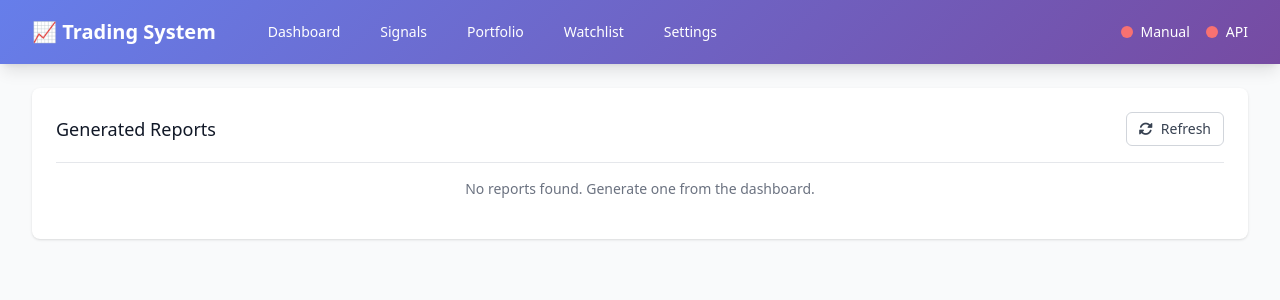
After one commit to kmoganti/stock-trading-system, a FastAPI app: template templates/reports.html in a window 1280 px wide. The commit adds this page. Shown: the top 300 px of the page. Run offline with FastAPI, Linux system fonts and the light colour scheme; the template is opened without the code that fills it, so the values that code supplies are empty; parts of the project's set-up code (start-up, migrations or seed data) failed here and were passed over; some libraries are stand-ins or nearby versions.

Commit message:
report generation enhancements

```diff
--- a/main.py
+++ b/main.py
@@ -212,6 +212,11 @@ async def dashboard(request: Request):
     """Main dashboard page"""
     return templates.TemplateResponse("dashboard.html", {"request": request})
 
+@app.get("/reports")
+async def reports_page(request: Request):
+    """Reports listing page"""
+    return templates.TemplateResponse("reports.html", {"request": request})
+
 @app.get("/signals")
 async def signals_page(request: Request):
     """Signals management page"""
--- /dev/null
+++ b/templates/reports.html
@@ -0,0 +1,63 @@
+{% extends "base.html" %}
+
+{% block title %}Reports - Stock Trading System{% endblock %}
+
+{% block content %}
+<div x-data="reportsPage" class="space-y-6">
+    <div class="bg-white shadow rounded-lg card-shadow">
+        <div class="px-4 py-5 sm:p-6">
+            <div class="flex justify-between items-center mb-4">
+                <h3 class="text-lg leading-6 font-medium text-gray-900">Generated Reports</h3>
+                <button @click="loadReports" class="inline-flex items-center px-3 py-1.5 border border-gray-300 text-sm font-medium rounded-md text-gray-700 bg-white hover:bg-gray-50">
+                    <i class="fas fa-sync-alt mr-2"></i>
+                    Refresh
+                </button>
+            </div>
+            <div class="flow-root">
+                <ul class="divide-y divide-gray-200">
+                    <template x-if="reports.length === 0">
+                        <li class="py-4">
+                            <p class="text-sm text-gray-500 text-center">No reports found. Generate one from the dashboard.</p>
+                        </li>
+                    </template>
+                    <template x-for="report in reports" :key="report.filename">
+                        <li class="py-4">
+                            <div class="flex items-center space-x-4">
+                                <div class="flex-shrink-0">
+                                    <i class="fas fa-file-pdf text-red-500 text-2xl"></i>
+                                </div>
+                                <div class="flex-1 min-w-0">
+                                    <p class="text-sm font-medium text-gray-900 truncate" x-text="`Daily Report - ${report.date}`"></p>
+                                    <p class="text-sm text-gray-500 truncate" x-text="report.filename"></p>
+                                </div>
+                                <div>
+                                    <a :href="report.url" target="_blank" class="inline-flex items-center px-3 py-1.5 border border-transparent text-sm font-medium rounded-md text-indigo-700 bg-indigo-100 hover:bg-indigo-200">
+                                        View Report
+                                    </a>
+                                </div>
+                            </div>
+                        </li>
+                    </template>
+                </ul>
+            </div>
+        </div>
+    </div>
+</div>
+
+<script>
+document.addEventListener('alpine:init', () => {
+    Alpine.data('reportsPage', () => ({
+        reports: [],
+        async init() {
+            await this.loadReports();
+        },
+        async loadReports() {
+            const response = await fetch('/api/reports/list');
+            if (response.ok) {
+                this.reports = await response.json();
+            }
+        }
+    }));
+});
+</script>
+{% endblock %}
```
Also changed, not shown: templates/dashboard.html (+49 -1 lines).
